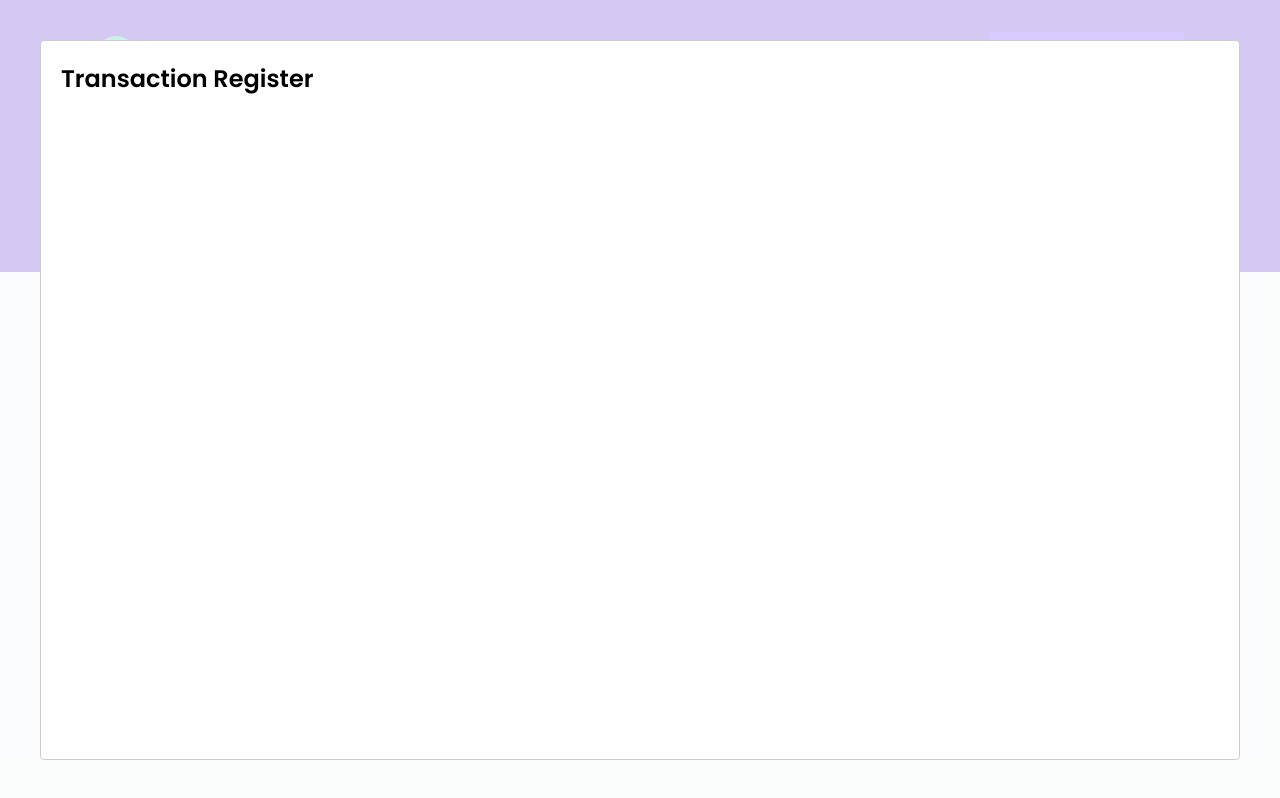
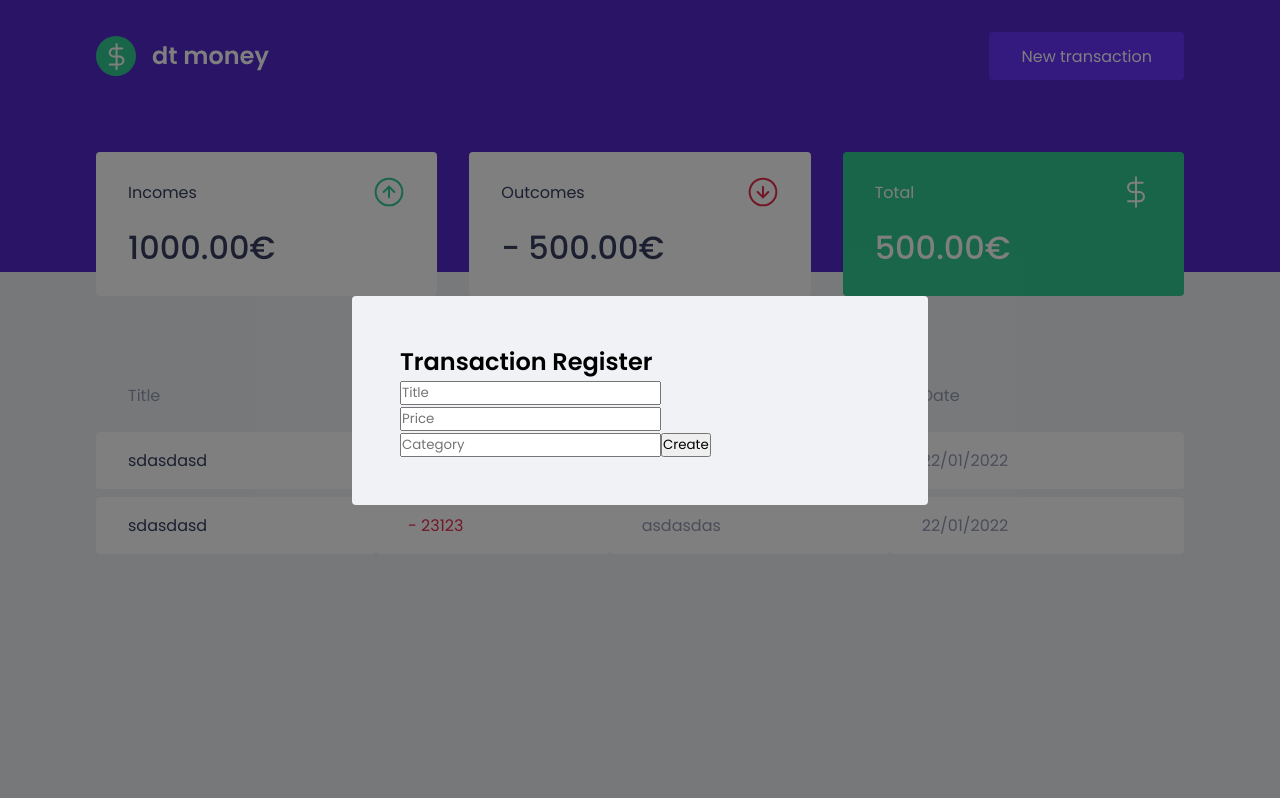
Before and after one commit to lucassodresa/dt-money, a React (Create React App) app: page / in a window 1280 px wide. Both pictures are taken after a click on the button "New transaction". Built offline with nearby package versions, Linux system fonts and the light colour scheme; no server answers; what miragejs would draw is missing.

Commit message:
global modal style

```diff
--- a/src/components/NewTransactionModal/index.tsx
+++ b/src/components/NewTransactionModal/index.tsx
@@ -1,4 +1,5 @@
 import Modal from "react-modal";
+import { Container } from "./styles";
 
 interface NewTransactionModalProps {
   isOpen: boolean;
@@ -9,8 +10,19 @@
   onRequestClose,
 }: NewTransactionModalProps) => {
   return (
-    <Modal isOpen={isOpen} onRequestClose={onRequestClose}>
-      <h2>Transaction Register</h2>
+    <Modal
+      isOpen={isOpen}
+      onRequestClose={onRequestClose}
+      overlayClassName="react-modal-overlay"
+      className="react-modal-content"
+    >
+      <Container>
+        <h2>Transaction Register</h2>
+        <input placeholder="Title" />
+        <input placeholder="Price" type="number" />
+        <input placeholder="Category" />
+        <button type="submit">Create</button>
+      </Container>
     </Modal>
   );
 };
--- a/src/components/NewTransactionModal/styles.ts
+++ b/src/components/NewTransactionModal/styles.ts
@@ -1 +1,3 @@
 import styled from "styled-components";
+
+export const Container = styled.form``;
--- a/src/sytles/global.ts
+++ b/src/sytles/global.ts
@@ -63,4 +63,24 @@
     opacity: 0.6;
     cursor: not-allowed;
   }
+
+  .react-modal-overlay {
+    background: rgba(0, 0, 0, 0.5);
+    position: fixed;
+    top: 0;
+    bottom: 0;
+    right: 0;
+    left: 0;
+    display: flex;
+    align-items: center;
+    justify-content: center;
+  }
+  .react-modal-content {
+    width: 100%;
+    max-width: 576px;
+    background: var(--background);
+    padding: 3rem;
+    position: relative;
+    border-radius: 0.25rem;
+  }
 `;
```
